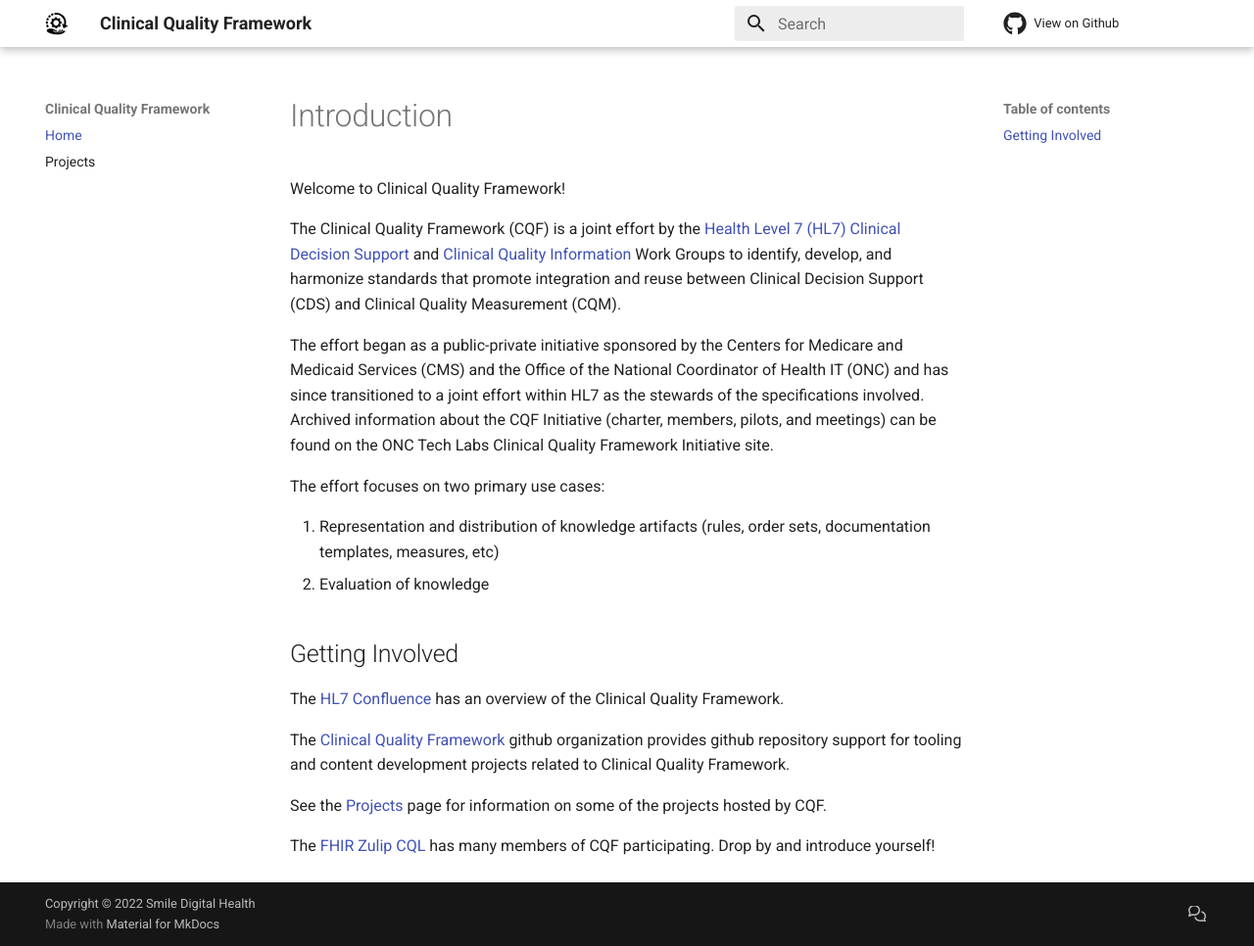
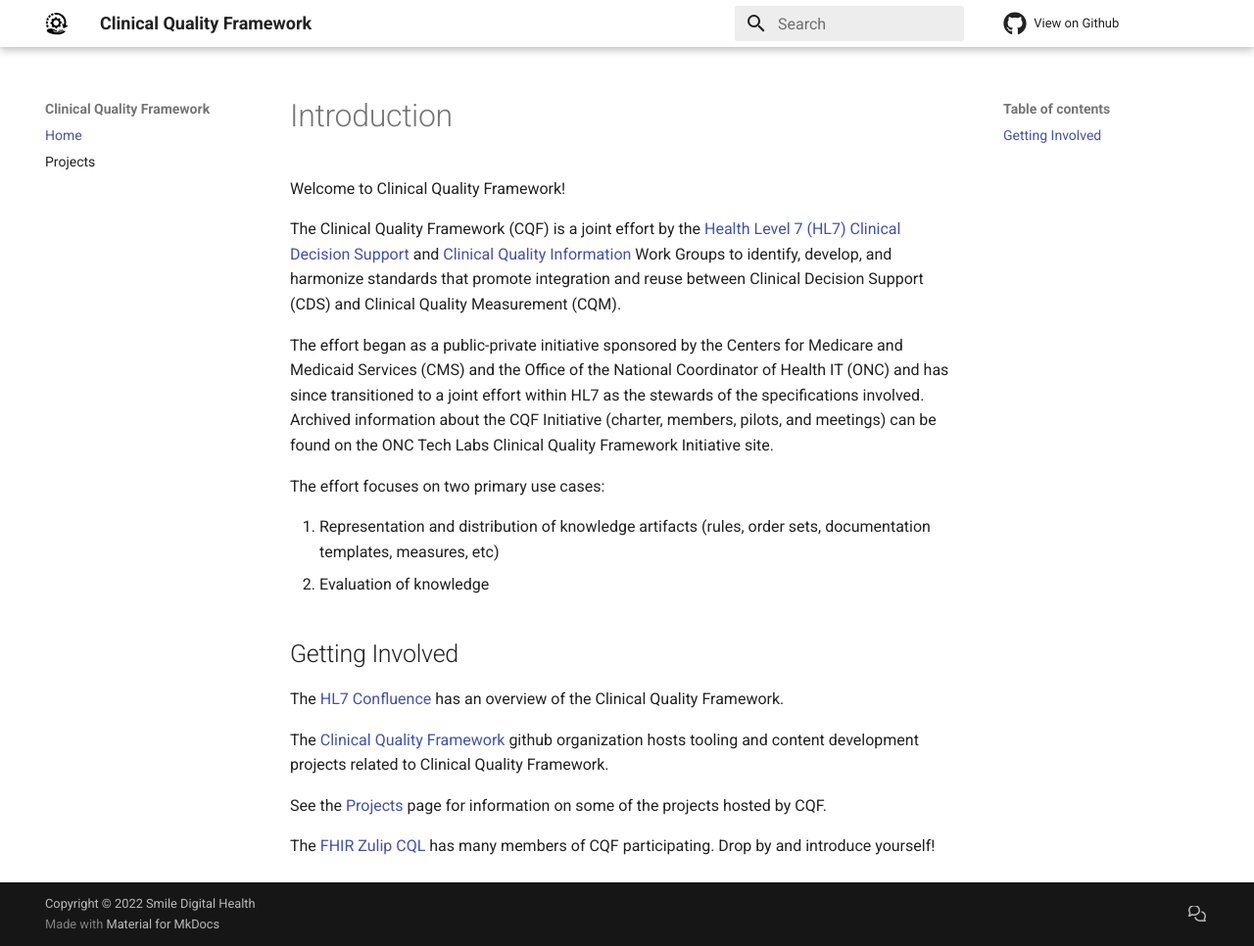
Before and after one commit to cqframework/cqframework.github.io, an MkDocs documentation site: the page built from docs/index.md, in a window 1280 px wide and 966 px high. Shown: the whole window at 98% size. Built offline with MkDocs 1.6.1 and Material for MkDocs 9.7.7, drawn with Linux system fonts in a browser that asks for light colours.

Commit message:
Fix typo on homepage

```diff
--- a/docs/index.md
+++ b/docs/index.md
@@ -15,7 +15,7 @@
 
 The [HL7 Confluence](https://confluence.hl7.org/display/CQIWC/Clinical+Quality+Framework) has an overview of the Clinical Quality Framework.
 
-The [Clinical Quality Framework](https://github.com/cqframework) github organization provides github repository support for tooling and content development projects related to Clinical Quality Framework.
+The [Clinical Quality Framework](https://github.com/cqframework) github organization hosts tooling and content development projects related to Clinical Quality Framework.
 
 See the [Projects](projects.md) page for information on some of the projects hosted by CQF.
 
```
